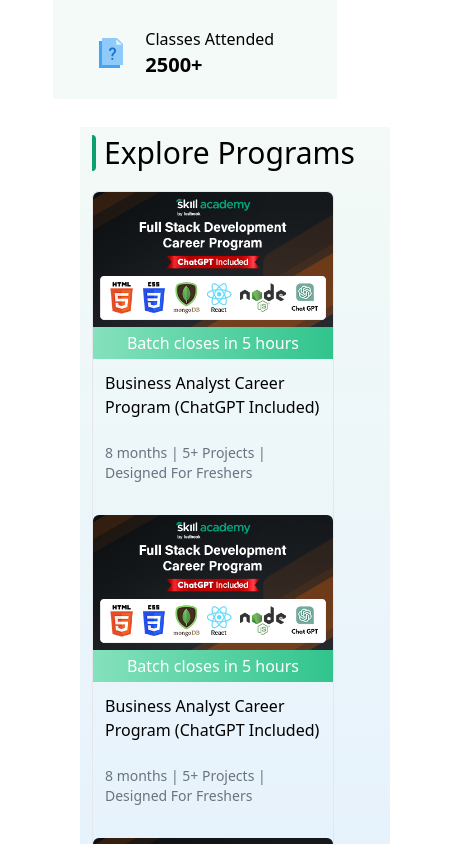
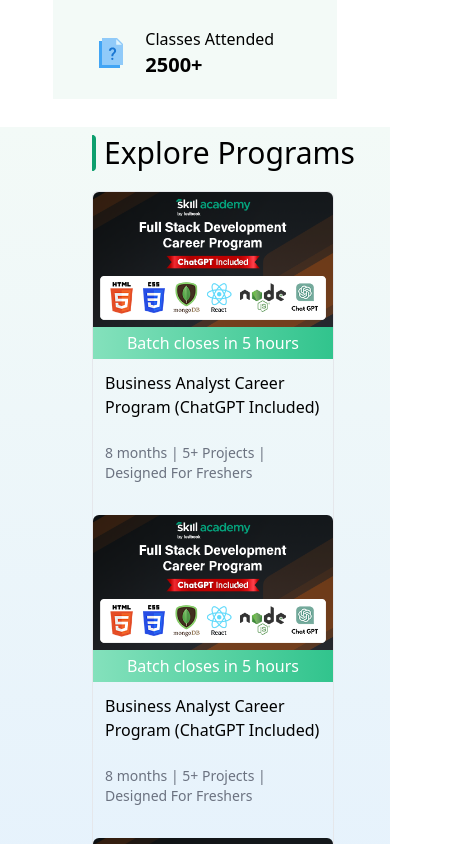
Before and after one commit to Ateeb1998/ExamPortal, a React (Vite) app: page / in a window 390 px wide. Shown: the part 1100-1944 px from the top of the page, 470 px wide, since content can reach past the window. Built offline with nearby package versions, Linux system fonts and the light colour scheme.

Commit message:
Courses.jsx

```diff
--- a/src/components/Courses.jsx
+++ b/src/components/Courses.jsx
@@ -3,8 +3,8 @@
 
 const Courses = () => {
   return (
-    <div className='ml-20 sm:ml-0 bg-gradient-to-b from-green-50 to-blue-100 '>
-    <div className='py-2 w-screen h-fit mt-5'>
+    <div className='w-screen h-fit bg-gradient-to-b from-green-50 to-blue-100 '>
+    <div className='ml-20 sm:ml-0 py-2 mt-5'>
         <div className='ml-3 sm:ml-56 text-3xl flex gap-2'>
             <span className='border-2 border-green-500 rounded-r-md'></span>
             <p>Explore Programs</p>
```
